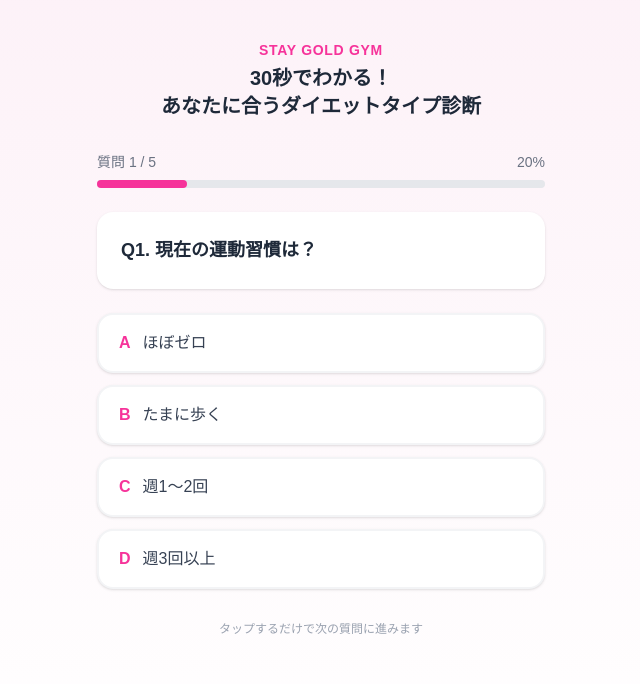
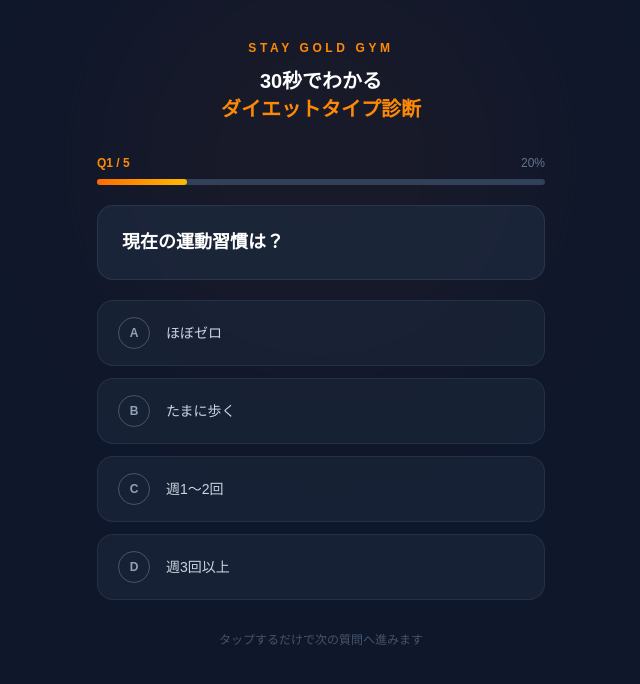
Before and after one commit to TomoRevo/pojipoji-bodymake, a Next.js app: page /pojipoji-bodymake/diagnosis in a window 1280 px wide. Shown: the top 684 px of the page, without its empty margins (319-959 px from the left). Built offline with nearby package versions, Linux system fonts and the light colour scheme.

Commit message:
feat: redesign diagnosis page + analyzing loading screen

```diff
--- a/src/app/diagnosis/page.tsx
+++ b/src/app/diagnosis/page.tsx
@@ -1,18 +1,179 @@
 "use client";
 
-import { useState } from "react";
+import { useState, useEffect } from "react";
 import { useRouter } from "next/navigation";
 import { questions, calcType } from "@/lib/diagnosis";
 import DiagnosisCard from "@/components/DiagnosisCard";
+
+const analyzingSteps = [
+  "回答データを収集中...",
+  "あなたのパターンを分析中...",
+  "ダイエットタイプを算出中...",
+  "専用プログラムを生成中...",
+  "結果をまとめています...",
+];
+
+function DataFlicker() {
+  const [lines, setLines] = useState<string[]>([]);
+
+  useEffect(() => {
+    const labels = ["BMI_score", "metabolism_rate", "lifestyle_fit"];
+    const generate = () =>
+      labels.map((l) => `${l}: ${(Math.random() * 100).toFixed(2)}`);
+    setLines(generate());
+    const t = setInterval(() => setLines(generate()), 280);
+    return () => clearInterval(t);
+  }, []);
+
+  return (
+    <>
+      {lines.map((l, i) => (
+        <div key={i}>{l}</div>
+      ))}
+    </>
+  );
+}
+
+function AnalyzingScreen() {
+  const [stepIndex, setStepIndex] = useState(0);
+  const [progress, setProgress] = useState(0);
+
+  useEffect(() => {
+    const textTimer = setInterval(() => {
+      setStepIndex((i) => Math.min(i + 1, analyzingSteps.length - 1));
+    }, 550);
+
+    const progressTimer = setInterval(() => {
+      setProgress((p) => {
+        if (p >= 95) return 95;
+        return p + (p < 70 ? 2.5 : 0.8);
+      });
+    }, 40);
+
+    return () => {
+      clearInterval(textTimer);
+      clearInterval(progressTimer);
+    };
+  }, []);
+
+  return (
+    <div className="flex flex-col items-center justify-center min-h-screen bg-slate-900 px-5 relative overflow-hidden">
+      {/* 背景グロー */}
+      <div className="absolute top-1/2 left-1/2 -translate-x-1/2 -translate-y-1/2 w-96 h-96 bg-orange-500 rounded-full blur-[150px] opacity-10 pointer-events-none" />
+
+      <div className="relative z-10 flex flex-col items-center gap-8 w-full max-w-xs">
+
+        {/* スピナー */}
+        <div className="relative w-32 h-32">
+          {/* 外リング */}
+          <svg
+            className="w-32 h-32 absolute inset-0"
+            style={{ animation: "spin 1.2s linear infinite" }}
+            viewBox="0 0 128 128"
+            fill="none"
+          >
+            <circle cx="64" cy="64" r="56" stroke="#1e293b" strokeWidth="4" />
+            <circle
+              cx="64" cy="64" r="56"
+              stroke="url(#g1)"
+              strokeWidth="4"
+              strokeLinecap="round"
+              strokeDasharray="280"
+              strokeDashoffset="210"
+            />
+            <defs>
+              <linearGradient id="g1" x1="0" y1="0" x2="128" y2="128" gradientUnits="userSpaceOnUse">
+                <stop offset="0%" stopColor="#f97316" />
+                <stop offset="100%" stopColor="#fbbf24" stopOpacity="0.1" />
+              </linearGradient>
+            </defs>
+          </svg>
+
+          {/* 内リング（逆回転） */}
+          <svg
+            className="w-20 h-20 absolute top-1/2 left-1/2 -translate-x-1/2 -translate-y-1/2"
+            style={{ animation: "spin 2s linear infinite reverse" }}
+            viewBox="0 0 80 80"
+            fill="none"
+          >
+            <circle
+              cx="40" cy="40" r="30"
+              stroke="#f97316"
+              strokeWidth="2"
+              strokeOpacity="0.25"
+              strokeDasharray="100"
+              strokeDashoffset="50"
+            />
+          </svg>
+
+          {/* 中央パルス */}
+          <div className="absolute inset-0 flex items-center justify-center">
+            <div
+              className="w-10 h-10 rounded-full bg-orange-500/20 border border-orange-500/40 flex items-center justify-center"
+              style={{ animation: "pulse 1.5s ease-in-out infinite" }}
+            >
+              <div className="w-4 h-4 rounded-full bg-orange-500" />
+            </div>
+          </div>
+        </div>
+
+        {/* タイトル */}
+        <div className="text-center">
+          <p className="text-white font-black text-2xl mb-2">診断中</p>
+          <p
+            key={stepIndex}
+            className="text-orange-400/80 text-sm"
+            style={{ animation: "fadeSlide 0.35s ease" }}
+          >
+            {analyzingSteps[stepIndex]}
+          </p>
+        </div>
+
+        {/* プログレスバー */}
+        <div className="w-full">
+          <div className="w-full bg-slate-800 rounded-full h-2 overflow-hidden border border-slate-700">
+            <div
+              className="bg-gradient-to-r from-orange-500 to-amber-400 h-2 rounded-full transition-all duration-100"
+              style={{ width: `${Math.round(progress)}%` }}
+            />
+          </div>
+          <div className="flex justify-between mt-1.5">
+            <span className="text-slate-600 text-xs">analyzing...</span>
+            <span className="text-orange-400 text-xs font-mono font-bold">
+              {Math.round(progress)}%
+            </span>
+          </div>
+        </div>
+
+        {/* データフリッカー */}
+        <div className="font-mono text-xs text-slate-700 text-center leading-relaxed select-none w-full border border-slate-800 rounded-xl p-3 bg-slate-900/50">
+          <DataFlicker />
+        </div>
+      </div>
+
+      <style>{`
+        @keyframes spin {
+          from { transform: rotate(0deg); }
+          to { transform: rotate(360deg); }
+        }
+        @keyframes fadeSlide {
+          from { opacity: 0; transform: translateY(6px); }
+          to { opacity: 1; transform: translateY(0); }
+        }
+      `}</style>
+    </div>
+  );
+}
 
 export default function DiagnosisPage() {
   const router = useRouter();
   const [step, setStep] = useState(0);
   const [answers, setAnswers] = useState<("A" | "B" | "C" | "D")[]>([]);
   const [animating, setAnimating] = useState(false);
+  const [isAnalyzing, setIsAnalyzing] = useState(false);
 
   const handleAnswer = (value: "A" | "B" | "C" | "D") => {
-    if (animating) return;
+    if (animating || isAnalyzing) return;
 
     const newAnswers = [...answers, value];
     setAnswers(newAnswers);
@@ -22,48 +183,47 @@ export default function DiagnosisPage() {
       setTimeout(() => {
         setStep(step + 1);
         setAnimating(false);
-      }, 200);
+      }, 300);
     } else {
-      // 診断完了 → 結果ページへ
+      setIsAnalyzing(true);
       const type = calcType(newAnswers);
+      setTimeout(() => {
         router.push(`/result/${type}`);
+      }, 3200);
     }
   };
 
-  const currentQuestion = questions[step];
+  if (isAnalyzing) {
+    return <AnalyzingScreen />;
+  }
 
   return (
-    <main className="min-h-screen bg-gradient-to-b from-pink-50 to-white px-4 py-10">
-      <div className="max-w-md mx-auto">
+    <main className="min-h-screen bg-slate-900 px-5 py-10 relative overflow-hidden">
+      <div className="absolute top-0 left-1/2 -translate-x-1/2 w-80 h-80 bg-orange-500 rounded-full blur-[130px] opacity-8 pointer-events-none" />
+
+      <div className="relative z-10 max-w-md mx-auto">
         {/* Header */}
         <div className="text-center mb-8">
-          <p className="text-sm text-pink-500 font-semibold tracking-wider mb-1">
-            STAY GOLD GYM
+          <p className="text-xs tracking-[0.3em] text-orange-400 uppercase font-semibold mb-3">
+            Stay Gold Gym
           </p>
-          <h1 className="text-xl font-bold text-gray-800">
-            30秒でわかる！
+          <h1 className="text-xl font-black text-white leading-snug">
+            30秒でわかる
             <br />
-            あなたに合うダイエットタイプ診断
+            <span className="text-orange-400">ダイエットタイプ診断</span>
           </h1>
         </div>
 
-        {/* Card */}
-        <div
-          className={`transition-opacity duration-200 ${
-            animating ? "opacity-0" : "opacity-100"
-          }`}
-        >
         <DiagnosisCard
-            question={currentQuestion}
+          question={questions[step]}
           current={step + 1}
           total={questions.length}
           onAnswer={handleAnswer}
+          animating={animating}
         />
-        </div>
 
-        {/* Footer note */}
-        <p className="text-center text-xs text-gray-400 mt-8">
-          タップするだけで次の質問に進みます
+        <p className="text-center text-slate-600 text-xs mt-8">
+          タップするだけで次の質問へ進みます
         </p>
       </div>
     </main>
--- a/src/components/DiagnosisCard.tsx
+++ b/src/components/DiagnosisCard.tsx
@@ -7,6 +7,7 @@ interface Props {
   current: number;
   total: number;
   onAnswer: (value: "A" | "B" | "C" | "D") => void;
+  animating: boolean;
 }
 
 export default function DiagnosisCard({
@@ -14,29 +15,34 @@ export default function DiagnosisCard({
   current,
   total,
   onAnswer,
+  animating,
 }: Props) {
   const progress = (current / total) * 100;
 
   return (
-    <div className="flex flex-col gap-6">
+    <div
+      className={`flex flex-col gap-5 transition-all duration-300 ${
+        animating ? "opacity-0 translate-y-3" : "opacity-100 translate-y-0"
+      }`}
+    >
       {/* Progress */}
       <div>
-        <div className="flex justify-between text-sm text-gray-500 mb-2">
-          <span>質問 {current} / {total}</span>
+        <div className="flex justify-between text-xs text-slate-500 mb-2">
+          <span className="font-bold text-orange-400">Q{current} / {total}</span>
           <span>{Math.round(progress)}%</span>
         </div>
-        <div className="w-full bg-gray-200 rounded-full h-2">
+        <div className="w-full bg-slate-700 rounded-full h-1.5">
           <div
-            className="bg-pink-500 h-2 rounded-full transition-all duration-300"
+            className="bg-gradient-to-r from-orange-500 to-amber-400 h-1.5 rounded-full transition-all duration-500"
             style={{ width: `${progress}%` }}
           />
         </div>
       </div>
 
       {/* Question */}
-      <div className="bg-white rounded-2xl p-6 shadow-sm">
-        <p className="text-lg font-bold text-gray-800 leading-relaxed">
-          Q{question.id}. {question.text}
+      <div className="bg-slate-800/80 border border-slate-700/60 rounded-2xl p-6">
+        <p className="text-white font-black text-lg leading-snug">
+          {question.text}
         </p>
       </div>
 
@@ -46,10 +52,12 @@ export default function DiagnosisCard({
           <button
             key={opt.value}
             onClick={() => onAnswer(opt.value)}
-            className="w-full text-left bg-white border-2 border-gray-100 rounded-2xl px-5 py-4 text-gray-700 font-medium hover:border-pink-400 hover:bg-pink-50 active:scale-95 transition-all duration-150 shadow-sm"
+            className="w-full text-left bg-slate-800/60 border border-slate-700/50 hover:border-orange-500/60 hover:bg-slate-700/60 active:scale-[0.98] rounded-2xl px-5 py-4 transition-all duration-150 flex items-center gap-4 group"
           >
-            <span className="text-pink-500 font-bold mr-3">{opt.value}</span>
-            {opt.label}
+            <span className="w-8 h-8 rounded-full border border-slate-600 group-hover:border-orange-400 group-hover:bg-orange-500/10 flex items-center justify-center text-xs font-black text-slate-400 group-hover:text-orange-400 shrink-0 transition-all">
+              {opt.value}
+            </span>
+            <span className="text-sm text-slate-300 group-hover:text-white transition-colors">{opt.label}</span>
           </button>
         ))}
       </div>
```
Lines whose indentation alone changed are shown as unchanged.
